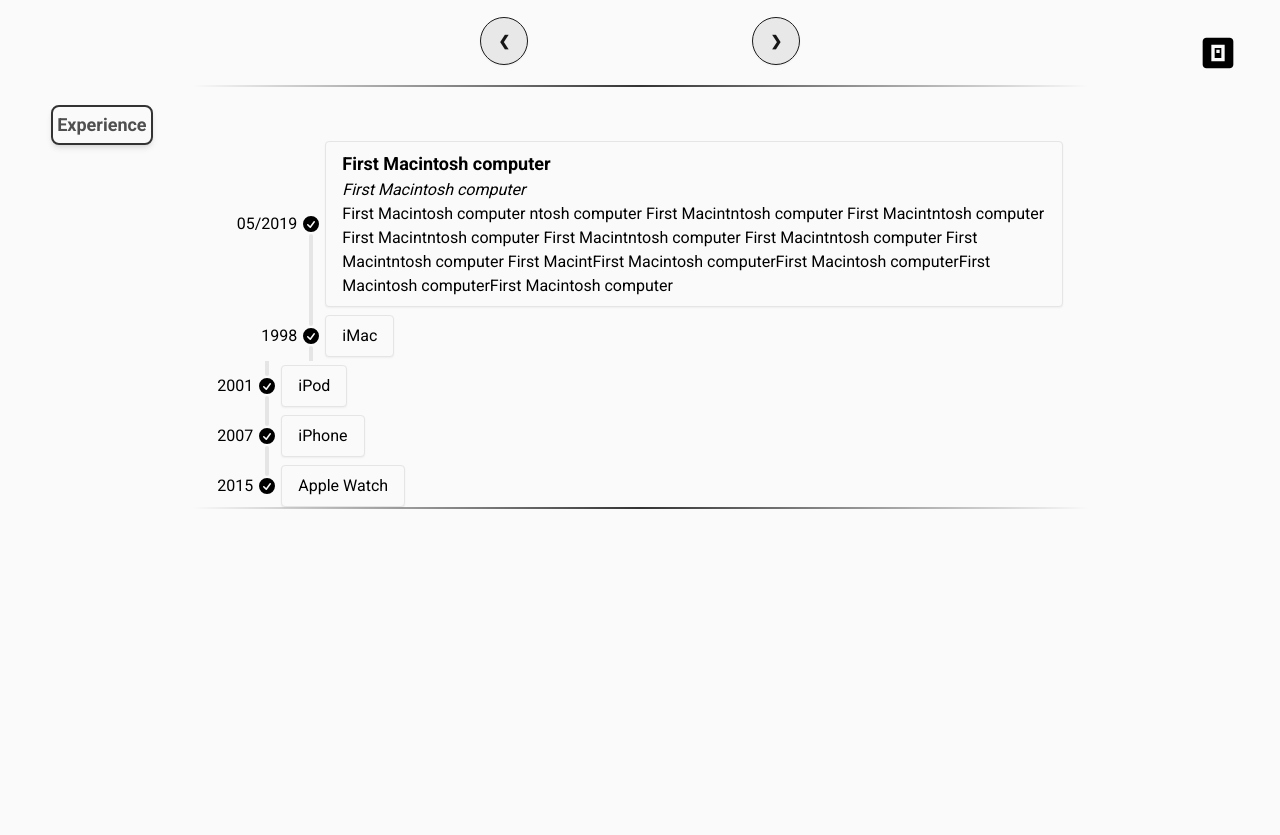
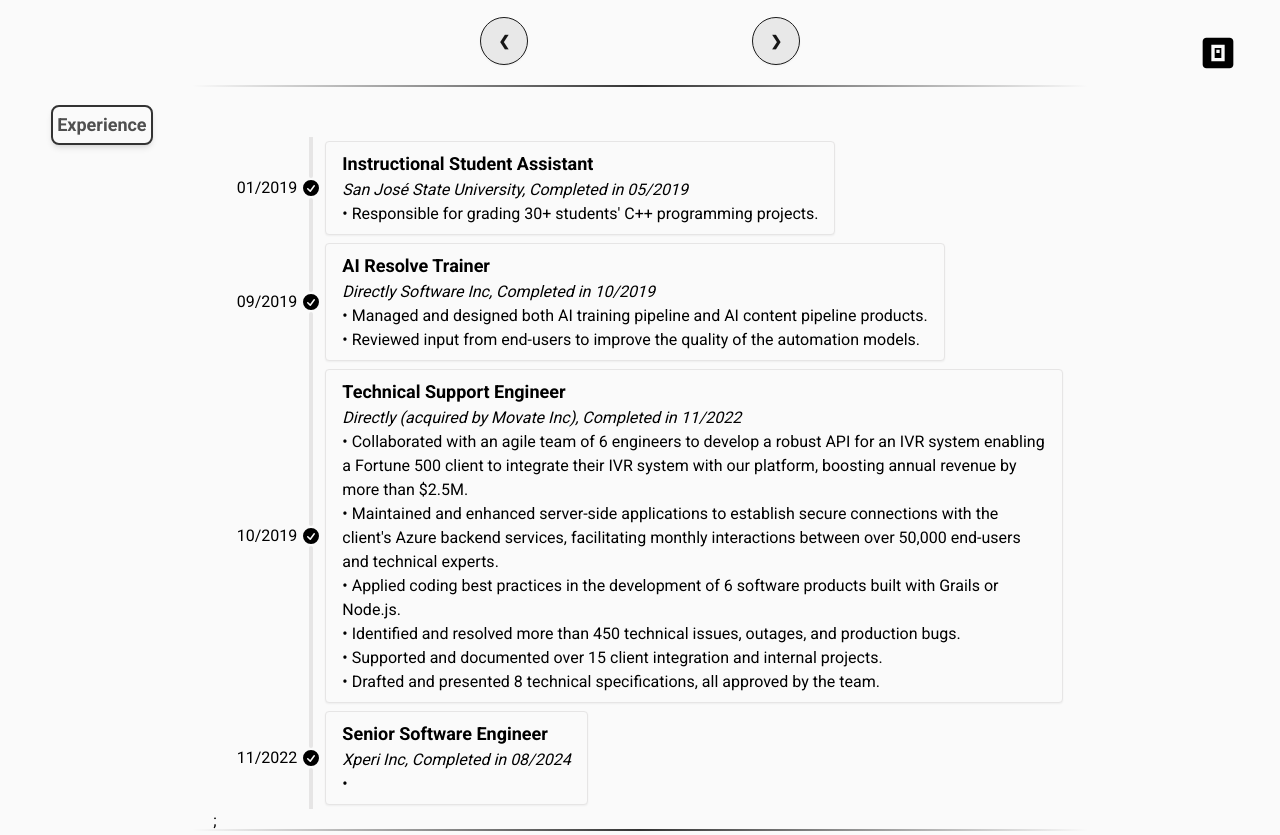
Before and after one commit to Evan-YJ-Zhao/web-portfolio, a Next.js app: page /about-me in a window 1280 px wide. Shown: the part 560-1395 px from the top of the page. Before the commit the page ends 1073 px from the top, so only its background shows below. Built offline with nearby package versions, Linux system fonts and the light colour scheme.

Commit message:
Added more detail to experience. Created a new timeline li for each experience.

```diff
--- a/components/Timeline/Timeline.tsx
+++ b/components/Timeline/Timeline.tsx
@@ -1,61 +1,37 @@
 import TimelineCheckMarkSVG from "./TimelineCheckMarkSVG";
+import timelineExperience, { TimelineExperience } from "./TimelineData";
 
 const Timeline = () => {
   return (
     <div className="mt-12 w-4/6 justify-self-center flex justify-start">
       <ul className="timeline timeline-vertical [--timeline-col-start:auto]">
-        <li>
-          <div className="timeline-start min-w-20 text-end">05/2019</div>
+        {timelineExperience.map((exp: TimelineExperience) => (
+          <li key={exp.id}>
+            <hr />
+            <div className="timeline-start min-w-20 text-end">
+              {exp.startDate}
+            </div>
             <div className="timeline-middle">
               <TimelineCheckMarkSVG />
             </div>
             <div className="timeline-end timeline-box">
-          <div className="text-lg font-black">First Macintosh computer</div>
-          <div className="text-md italic">First Macintosh computer</div>
-
-            First Macintosh computer ntosh computer First Macintntosh computer
-            First Macintntosh computer First Macintntosh computer First
-            Macintntosh computer First Macintntosh computer First Macintntosh
-            computer First MacintFirst Macintosh computerFirst Macintosh
-            computerFirst Macintosh computerFirst Macintosh computer
+              {exp.title && (
+                <div className="text-lg font-black">{exp.title}</div>
+              )}
+              <div className="text-md italic">
+                {exp.organization}, Completed in {exp.endDate}
+              </div>
+              {exp.descriptions.map((description) => (
+                <>
+                  &#x2022; {description}
+                  <br />
+                </>
+              ))}
             </div>
             <hr />
           </li>
-        <li>
-          <hr />
-          <div className="timeline-start min-w-20 text-end">1998</div>
-          <div className="timeline-middle">
-            <TimelineCheckMarkSVG />
-          </div>
-          <div className="timeline-end timeline-box">iMac</div>
-          <hr />
-        </li>
-        <li>
-          <hr />
-          <div className="timeline-start">2001</div>
-          <div className="timeline-middle">
-            <TimelineCheckMarkSVG />
-          </div>
-          <div className="timeline-end timeline-box">iPod</div>
-          <hr />
-        </li>
-        <li>
-          <hr />
-          <div className="timeline-start">2007</div>
-          <div className="timeline-middle">
-            <TimelineCheckMarkSVG />
-          </div>
-          <div className="timeline-end timeline-box">iPhone</div>
-          <hr />
-        </li>
-        <li>
-          <hr />
-          <div className="timeline-start">2015</div>
-          <div className="timeline-middle">
-            <TimelineCheckMarkSVG />
-          </div>
-          <div className="timeline-end timeline-box">Apple Watch</div>
-        </li>
+        ))}
+        ;
       </ul>
     </div>
   );
--- a/components/Timeline/TimelineData.ts
+++ b/components/Timeline/TimelineData.ts
@@ -3,8 +3,8 @@ type TimelineExperience = {
   startDate: string;
   endDate: string;
   organization: string;
-  title?: string;
-  description: string[];
+  title: string;
+  descriptions: string[];
 };
 
 const timelineExperience: ReadonlyArray<TimelineExperience> = [
@@ -12,29 +12,43 @@ const timelineExperience: ReadonlyArray<TimelineExperience> = [
     id: 0,
     startDate: "01/2019",
     endDate: "05/2019",
+    title: "Instructional Student Assistant",
     organization: "San José State University",
-    title: "Instructional Student Assistant",
-    description: [
-      "Responsible for grading 30+ students' C++ programming projects.",
-    ],
+    descriptions: ["Responsible for grading 30+ students' C++ programming projects."],
   },
   {
     id: 1,
-    startDate: "08/2015",
-    endDate: "05/2019",
-    organization: "San José State University",
-    description: ["Bachelor of Science in Computer Science"],
-  },
-  {
-    id: 2,
     startDate: "09/2019",
     endDate: "10/2019",
     organization: "Directly Software Inc",
     title: "AI Resolve Trainer",
-    description: [
+    descriptions: [
       "Managed and designed both AI training pipeline and AI content pipeline products.",
       "Reviewed input from end-users to improve the quality of the automation models.",
     ],
+  },
+  {
+    id: 2,
+    startDate: "10/2019",
+    endDate: "11/2022",
+    organization: "Directly (acquired by Movate Inc)",
+    title: "Technical Support Engineer",
+    descriptions: [
+      "Collaborated with an agile team of 6 engineers to develop a robust API for an IVR system enabling a Fortune 500 client to integrate their IVR system with our platform, boosting annual revenue by more than $2.5M.",
+      "Maintained and enhanced server-side applications to establish secure connections with the client's Azure backend services, facilitating monthly interactions between over 50,000 end-users and technical experts.",
+      "Applied coding best practices in the development of 6 software products built with Grails or Node.js.",
+      "Identified and resolved more than 450 technical issues, outages, and production bugs.",
+      "Supported and documented over 15 client integration and internal projects.",
+      "Drafted and presented 8 technical specifications, all approved by the team."
+    ],
+  },
+  {
+    id: 3,
+    startDate: "11/2022",
+    endDate: "08/2024",
+    organization: "Xperi Inc",
+    title: "Senior Software Engineer",
+    descriptions: [""],
   },
 ];
 
```
Lines whose indentation alone changed are shown as unchanged.
